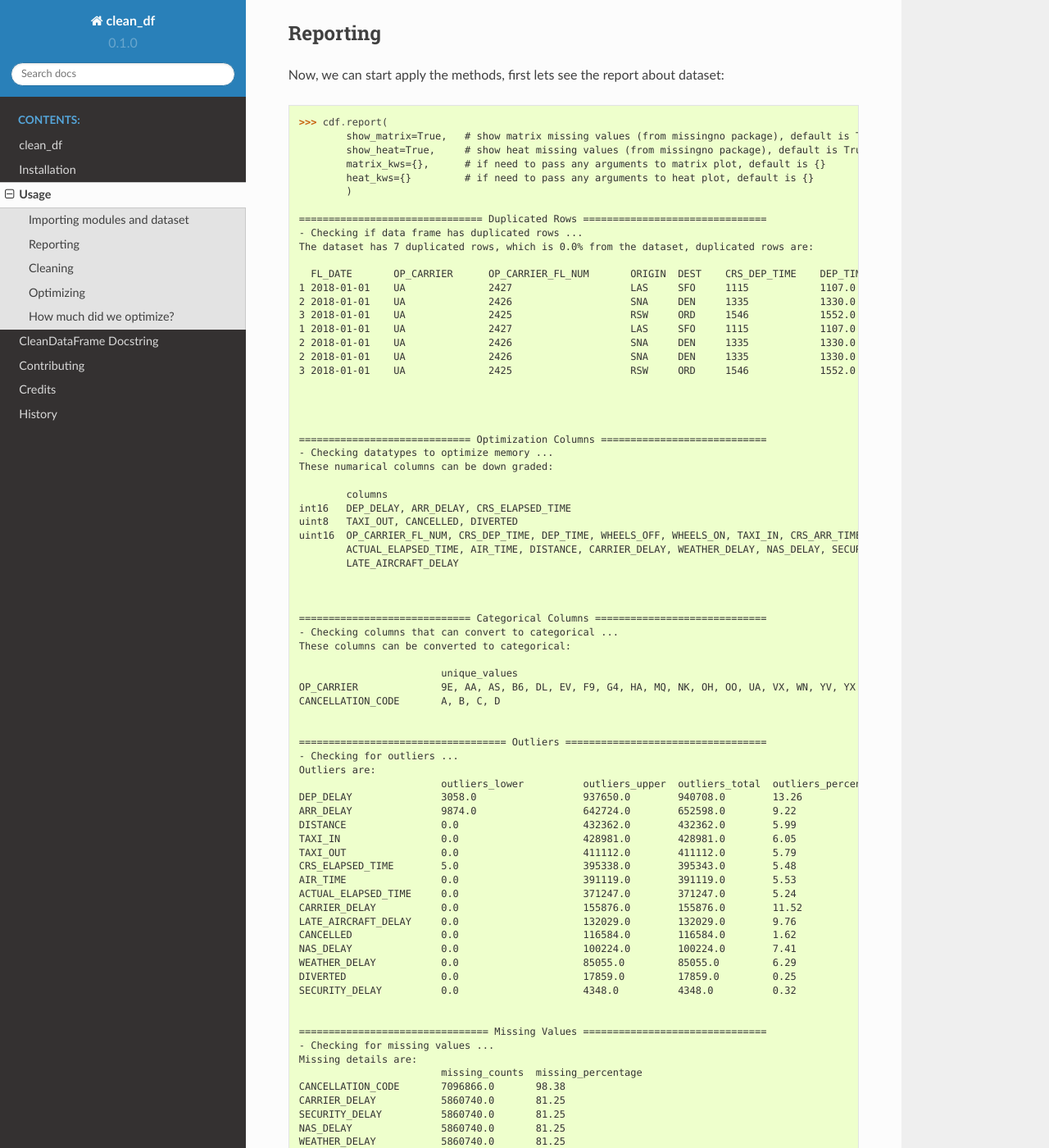
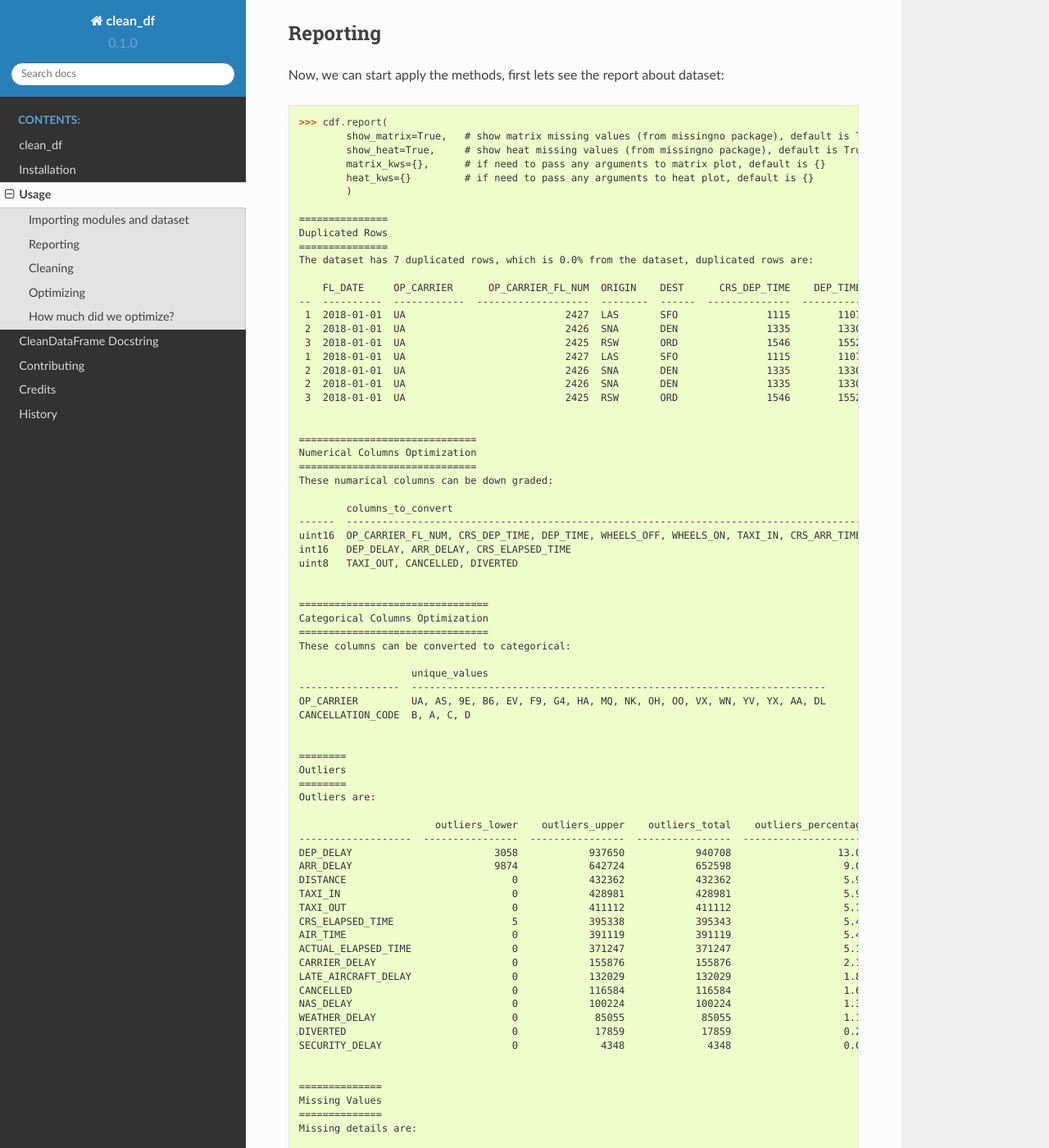
Before and after one commit to NaelAqel/clean_df, a Sphinx documentation site: the page built from docs/usage.rst, in a window 1280 px wide and 1400 px high, scrolled down 1350 px. Shown: the whole window at 82% size. Built offline with Sphinx 7.4.7 and the Read the Docs theme 2.0.0, drawn with Linux system fonts in a browser that asks for light colours; some of the changed text lies outside the part shown.

Commit message:
release 0.3.0 version
- Improve the performance when calling ``report`` method.
- The ``pytest`` now is including the full methods in the module.
- Rectify 'usage' as per the new reporting outputs.

```diff
--- a/docs/usage.rst
+++ b/docs/usage.rst
@@ -79,86 +79,94 @@ Now, we can start apply the methods, first lets see the report about dataset::
                 heat_kws={}         # if need to pass any arguments to heat plot, default is {}
                 )
 
-        =============================== Duplicated Rows ===============================
-        - Checking if data frame has duplicated rows ...
+        ===============
+        Duplicated Rows
+        ===============
         The dataset has 7 duplicated rows, which is 0.0% from the dataset, duplicated rows are:
 
-          FL_DATE 	OP_CARRIER 	OP_CARRIER_FL_NUM 	ORIGIN 	DEST 	CRS_DEP_TIME 	DEP_TIME 	DEP_DELAY 	TAXI_OUT 	WHEELS_OFF 	... 	CRS_ELAPSED_TIME 	ACTUAL_ELAPSED_TIME 	AIR_TIME 	DISTANCE 	CARRIER_DELAY 	WEATHER_DELAY 	NAS_DELAY 	SECURITY_DELAY 	LATE_AIRCRAFT_DELAY 	Unnamed: 27
-        1 2018-01-01 	UA 	        2427 	                LAS 	SFO 	1115     	1107.0 	        -8.0     	11.0     	1118.0   	... 	99.0            	83.0 	                65.0 	        414.0 	        NaN 	        NaN 	        NaN 	        NaN 	        NaN 	                NaN
-        2 2018-01-01 	UA       	2426 	                SNA 	DEN 	1335 	        1330.0   	-5.0 	        15.0 	        1345.0 	        ... 	134.0 	                126.0    	        106.0    	846.0    	NaN      	NaN      	NaN      	NaN      	NaN      	        NaN
-        3 2018-01-01 	UA 	        2425 	                RSW 	ORD 	1546    	1552.0 	        6.0      	19.0     	1611.0   	... 	190.0            	182.0 	                157.0 	        1120.0 	        NaN 	        NaN 	        NaN 	        NaN 	        NaN 	                NaN
-        1 2018-01-01 	UA       	2427    	        LAS 	SFO 	1115 	        1107.0   	-8.0 	        11.0 	        1118.0 	        ... 	99.0 	                83.0 	                65.0     	414.0    	NaN      	NaN      	NaN      	NaN      	NaN              	NaN
-        2 2018-01-01 	UA 	        2426    	        SNA 	DEN 	1335     	1330.0 	        -5.0     	15.0     	1345.0  	... 	134.0            	126.0    	        106.0 	        846.0 	        NaN 	        NaN 	        NaN 	        NaN 	        NaN      	        NaN
-        2 2018-01-01 	UA      	2426            	SNA 	DEN 	1335 	        1330.0   	-5.0 	        15.0 	        1345.0 	        ... 	134.0    	        126.0 	                106.0    	846.0    	NaN      	NaN      	NaN      	NaN      	NaN              	NaN
-        3 2018-01-01 	UA 	        2425 	                RSW 	ORD 	1546 	        1552.0 	        6.0 	        19.0    	1611.0  	... 	190.0 	                182.0   	        157.0 	        1120.0 	        NaN 	        NaN 	        NaN 	        NaN 	        NaN 	                NaN
+            FL_DATE     OP_CARRIER      OP_CARRIER_FL_NUM  ORIGIN    DEST      CRS_DEP_TIME    DEP_TIME    DEP_DELAY    TAXI_OUT    WHEELS_OFF    WHEELS_ON    TAXI_IN    CRS_ARR_TIME    ARR_TIME    ARR_DELAY    CANCELLED    CANCELLATION_CODE    DIVERTED    CRS_ELAPSED_TIME    ACTUAL_ELAPSED_TIME    AIR_TIME    DISTANCE    CARRIER_DELAY    WEATHER_DELAY    NAS_DELAY    SECURITY_DELAY    LATE_AIRCRAFT_DELAY
+        --  ----------  ------------  -------------------  --------  ------  --------------  ----------  -----------  ----------  ------------  -----------  ---------  --------------  ----------  -----------  -----------  -------------------  ----------  ------------------  ---------------------  ----------  ----------  ---------------  ---------------  -----------  ----------------  ---------------------
+         1  2018-01-01  UA                           2427  LAS       SFO               1115        1107           -8          11          1118         1223          7            1254        1230          -24            0                  nan           0                  99                     83          65         414              nan              nan          nan               nan                    nan
+         2  2018-01-01  UA                           2426  SNA       DEN               1335        1330           -5          15          1345         1631          5            1649        1636          -13            0                  nan           0                 134                    126         106         846              nan              nan          nan               nan                    nan
+         3  2018-01-01  UA                           2425  RSW       ORD               1546        1552            6          19          1611         1748          6            1756        1754           -2            0                  nan           0                 190                    182         157        1120              nan              nan          nan               nan                    nan
+         1  2018-01-01  UA                           2427  LAS       SFO               1115        1107           -8          11          1118         1223          7            1254        1230          -24            0                  nan           0                  99                     83          65         414              nan              nan          nan               nan                    nan
+         2  2018-01-01  UA                           2426  SNA       DEN               1335        1330           -5          15          1345         1631          5            1649        1636          -13            0                  nan           0                 134                    126         106         846              nan              nan          nan               nan                    nan
+         2  2018-01-01  UA                           2426  SNA       DEN               1335        1330           -5          15          1345         1631          5            1649        1636          -13            0                  nan           0                 134                    126         106         846              nan              nan          nan               nan                    nan
+         3  2018-01-01  UA                           2425  RSW       ORD               1546        1552            6          19          1611         1748          6            1756        1754           -2            0                  nan           0                 190                    182         157        1120              nan              nan          nan               nan                    nan
 
 
+        ==============================
+        Numerical Columns Optimization
+        ==============================
+        These numarical columns can be down graded:
+
+                columns_to_convert
+        ------  ------------------------------------------------------------------------------------------------------------------------------------------------------------------------------------------------------------------------
+        uint16  OP_CARRIER_FL_NUM, CRS_DEP_TIME, DEP_TIME, WHEELS_OFF, WHEELS_ON, TAXI_IN, CRS_ARR_TIME, ARR_TIME, ACTUAL_ELAPSED_TIME, AIR_TIME, DISTANCE, CARRIER_DELAY, WEATHER_DELAY, NAS_DELAY, SECURITY_DELAY, LATE_AIRCRAFT_DELAY
+        int16   DEP_DELAY, ARR_DELAY, CRS_ELAPSED_TIME
+        uint8   TAXI_OUT, CANCELLED, DIVERTED
 
 
-        ============================= Optimization Columns ============================
-        - Checking datatypes to optimize memory ...
-        These numarical columns can be down graded:
+        ================================
+        Categorical Columns Optimization
+        ================================
+        These columns can be converted to categorical:
 
-                columns
-        int16 	DEP_DELAY, ARR_DELAY, CRS_ELAPSED_TIME
-        uint8 	TAXI_OUT, CANCELLED, DIVERTED
-        uint16 	OP_CARRIER_FL_NUM, CRS_DEP_TIME, DEP_TIME, WHEELS_OFF, WHEELS_ON, TAXI_IN, CRS_ARR_TIME, ARR_TIME,
-                ACTUAL_ELAPSED_TIME, AIR_TIME, DISTANCE, CARRIER_DELAY, WEATHER_DELAY, NAS_DELAY, SECURITY_DELAY,
-                LATE_AIRCRAFT_DELAY
+                           unique_values
+        -----------------  ----------------------------------------------------------------------
+        OP_CARRIER         UA, AS, 9E, B6, EV, F9, G4, HA, MQ, NK, OH, OO, VX, WN, YV, YX, AA, DL
+        CANCELLATION_CODE  B, A, C, D
 
 
+        ========
+        Outliers
+        ========
+        Outliers are:
 
-        ============================= Categorical Columns =============================
-        - Checking columns that can convert to categorical ...
-        These columns can be converted to categorical:
-
-                                unique_values
-        OP_CARRIER 	        9E, AA, AS, B6, DL, EV, F9, G4, HA, MQ, NK, OH, OO, UA, VX, WN, YV, YX
-        CANCELLATION_CODE 	A, B, C, D
+                               outliers_lower    outliers_upper    outliers_total    outliers_percentage
+        -------------------  ----------------  ----------------  ----------------  ---------------------
+        DEP_DELAY                        3058            937650            940708                  13.04
+        ARR_DELAY                        9874            642724            652598                   9.05
+        DISTANCE                            0            432362            432362                   5.99
+        TAXI_IN                             0            428981            428981                   5.95
+        TAXI_OUT                            0            411112            411112                   5.7
+        CRS_ELAPSED_TIME                    5            395338            395343                   5.48
+        AIR_TIME                            0            391119            391119                   5.42
+        ACTUAL_ELAPSED_TIME                 0            371247            371247                   5.15
+        CARRIER_DELAY                       0            155876            155876                   2.16
+        LATE_AIRCRAFT_DELAY                 0            132029            132029                   1.83
+        CANCELLED                           0            116584            116584                   1.62
+        NAS_DELAY                           0            100224            100224                   1.39
+        WEATHER_DELAY                       0             85055             85055                   1.18
+        DIVERTED                            0             17859             17859                   0.25
+        SECURITY_DELAY                      0              4348              4348                   0.06
 
 
-        =================================== Outliers ==================================
-        - Checking for outliers ...
-        Outliers are:
-                                outliers_lower 	        outliers_upper 	outliers_total 	outliers_percentage
-        DEP_DELAY        	3058.0     	        937650.0   	940708.0        13.26
-        ARR_DELAY 	        9874.0     	        642724.0        652598.0  	9.22
-        DISTANCE         	0.0                	432362.0  	432362.0        5.99
-        TAXI_IN 	        0.0 	                428981.0        428981.0   	6.05
-        TAXI_OUT         	0.0               	411112.0  	411112.0        5.79
-        CRS_ELAPSED_TIME 	5.0 	                395338.0        395343.0  	5.48
-        AIR_TIME 	        0.0       	        391119.0  	391119.0        5.53
-        ACTUAL_ELAPSED_TIME 	0.0        	        371247.0        371247.0  	5.24
-        CARRIER_DELAY 	        0.0               	155876.0  	155876.0        11.52
-        LATE_AIRCRAFT_DELAY 	0.0 	                132029.0        132029.0  	9.76
-        CANCELLED        	0.0                    	116584.0  	116584.0        1.62
-        NAS_DELAY 	        0.0 	                100224.0        100224.0  	7.41
-        WEATHER_DELAY    	0.0              	85055.0   	85055.0	        6.29
-        DIVERTED 	        0.0 	                17859.0	        17859.0    	0.25
-        SECURITY_DELAY 	        0.0       	        4348.0 	        4348.0 	        0.32
+        ==============
+        Missing Values
+        ==============
+        Missing details are:
 
+                               missing_counts    missing_percentage
+        -------------------  ----------------  --------------------
+        CANCELLATION_CODE         7.09687e+06                 98.38
+        CARRIER_DELAY             5.86074e+06                 81.25
+        WEATHER_DELAY             5.86074e+06                 81.25
+        NAS_DELAY                 5.86074e+06                 81.25
+        SECURITY_DELAY            5.86074e+06                 81.25
+        LATE_AIRCRAFT_DELAY       5.86074e+06                 81.25
+        ARR_DELAY            137040                            1.9
+        ACTUAL_ELAPSED_TIME  134442                            1.86
+        AIR_TIME             134442                            1.86
+        WHEELS_ON            119246                            1.65
+        TAXI_IN              119246                            1.65
+        ARR_TIME             119245                            1.65
+        DEP_DELAY            117234                            1.63
+        TAXI_OUT             115830                            1.61
+        WHEELS_OFF           115829                            1.61
+        DEP_TIME             112317                            1.56
+        CRS_ELAPSED_TIME         10                            0
 
-        ================================ Missing Values ===============================
-        - Checking for missing values ...
-        Missing details are:
-                                missing_counts 	missing_percentage
-        CANCELLATION_CODE 	7096866.0 	98.38
-        CARRIER_DELAY    	5860740.0 	81.25
-        SECURITY_DELAY 	        5860740.0 	81.25
-        NAS_DELAY        	5860740.0 	81.25
-        WEATHER_DELAY 	        5860740.0 	81.25
-        LATE_AIRCRAFT_DELAY 	5860740.0 	81.25
-        ARR_DELAY        	137040.0   	1.90
-        ACTUAL_ELAPSED_TIME 	134442.0        1.86
-        AIR_TIME         	134442.0   	1.86
-        TAXI_IN 	        119246.0        1.65
-        WHEELS_ON        	119246.0  	1.65
-        ARR_TIME 	        119245.0        1.65
-        DEP_DELAY       	117234.0  	1.63
-        TAXI_OUT 	        115830.0        1.61
-        WHEELS_OFF      	115829.0  	1.61
-        DEP_TIME 	        112317.0        1.56
-        CRS_ELAPSED_TIME 	10.0 	        0.00
 
 .. image:: 1.png
 .. image:: 2.png
@@ -184,48 +192,55 @@ To clean the dataframe (remove missing, unique value columns and duplication)::
         >>> cdf.report()                   # to see the changes
 
 
-        =============================== Duplicated Rows ===============================
-        - Checking if data frame has duplicated rows ... No duplications.
+        ===============
+        Duplicated Rows
+        ===============
+        No duplicated rows.
 
 
-        ============================= Optimization Columns ============================
-        - Checking datatypes to optimize memory ...
+        ==============================
+        Numerical Columns Optimization
+        ==============================
         These numarical columns can be down graded:
 
-                columns
-        int16 	DEP_DELAY, ARR_DELAY, CRS_ELAPSED_TIME
-        uint8 	TAXI_OUT, CANCELLED, DIVERTED
-        uint16 	OP_CARRIER_FL_NUM, CRS_DEP_TIME, DEP_TIME, WHEELS_OFF, WHEELS_ON, TAXI_IN, CRS_ARR_TIME, ARR_TIME,
-                ACTUAL_ELAPSED_TIME, AIR_TIME, DISTANCE
+                columns_to_convert
+        ------  ------------------------------------------------------------------------------------------------------------------------------------------
+        uint16  OP_CARRIER_FL_NUM, CRS_DEP_TIME, DEP_TIME, WHEELS_OFF, WHEELS_ON, TAXI_IN, CRS_ARR_TIME, ARR_TIME, ACTUAL_ELAPSED_TIME, AIR_TIME, DISTANCE
+        int16   DEP_DELAY, ARR_DELAY, CRS_ELAPSED_TIME
+        uint8   TAXI_OUT, CANCELLED, DIVERTED
 
 
-        ============================= Categorical Columns =============================
-        - Checking columns that can convert to categorical ...
+        ================================
+        Categorical Columns Optimization
+        ================================
         These columns can be converted to categorical:
 
-                        unique_values
-        OP_CARRIER 	9E, AA, AS, B6, DL, EV, F9, G4, HA, MQ, NK, OH, OO, UA, VX, WN, YV, YX
+                    unique_values
+        ----------  ----------------------------------------------------------------------
+        OP_CARRIER  UA, AS, 9E, B6, EV, F9, G4, HA, MQ, NK, OH, OO, VX, WN, YV, YX, AA, DL
 
 
-
-        =================================== Outliers ==================================
-        - Checking for outliers ...
+        ========
+        Outliers
+        ========
         Outliers are:
 
-                                outliers_lower 	        outliers_upper 	outliers_total 	outliers_percentage
-        DEP_DELAY 	        3048.0           	931179.0 	934227.0 	13.21
-        ARR_DELAY        	9869.0 	                642674.0 	652543.0 	9.23
-        DISTANCE 	        0.0              	427251.0 	427251.0 	6.04
-        TAXI_IN          	0.0              	426694.0 	426694.0 	6.03
-        TAXI_OUT 	        0.0             	408062.0 	408062.0 	5.77
-        AIR_TIME 	        0.0 	                391119.0 	391119.0 	5.53
-        CRS_ELAPSED_TIME 	1.0             	390605.0 	390606.0 	5.52
-        ACTUAL_ELAPSED_TIME 	0.0 	                371246.0 	371246.0 	5.25
+                               outliers_lower    outliers_upper    outliers_total    outliers_percentage
+        -------------------  ----------------  ----------------  ----------------  ---------------------
+        DEP_DELAY                        3048            931179            934227                  13.21
+        ARR_DELAY                        9869            642674            652543                   9.23
+        DISTANCE                            0            427251            427251                   6.04
+        TAXI_IN                             0            426694            426694                   6.03
+        TAXI_OUT                            0            408062            408062                   5.77
+        AIR_TIME                            0            391119            391119                   5.53
+        CRS_ELAPSED_TIME                    1            390605            390606                   5.52
+        ACTUAL_ELAPSED_TIME                 0            371246            371246                   5.25
 
 
-
-        ================================ Missing Values ===============================
-        - Checking for missing values ... No missing values.
+        ==============
+        Missing Values
+        ==============
+        No missing values.
 
 
 Optimizing
@@ -235,39 +250,46 @@ To optimize the dataframe (convert datatypes)::
         >>> cdf.optimize()
         >>> cdf.report()                # to see the changes after optimization
 
-        ============================= Unique Value Columns ============================
-        - Checking if any column has a unique value ... No columns founded.
-
-        =============================== Duplicated Rows ===============================
-        - Checking if data frame has duplicated rows ... No duplications.
+        ===============
+        Duplicated Rows
+        ===============
+        No duplicated rows.
 
 
-        ============================= Optimization Columns ============================
-        - Checking datatypes to optimize memory ... No columns to optimize.
+        ==============================
+        Numerical Columns Optimization
+        ==============================
+        No numerical columns to optimize.
 
 
-        ============================= Categorical Columns =============================
-        - Checking columns that can convert to categorical ... No columns to optimize.
+        ================================
+        Categorical Columns Optimization
+        ================================
+        No columns to optimize.
 
 
-        =================================== Outliers ==================================
-        - Checking for outliers ...
+        ========
+        Outliers
+        ========
         Outliers are:
 
-                                outliers_lower 	        outliers_upper 	outliers_total 	outliers_percentage
-        DEP_DELAY 	        3048.0           	931179.0 	934227.0 	13.21
-        ARR_DELAY        	9869.0 	                642674.0 	652543.0 	9.23
-        DISTANCE 	        0.0              	427251.0 	427251.0 	6.04
-        TAXI_IN          	0.0              	426694.0 	426694.0 	6.03
-        TAXI_OUT 	        0.0             	408062.0 	408062.0 	5.77
-        AIR_TIME 	        0.0 	                391119.0 	391119.0 	5.53
-        CRS_ELAPSED_TIME 	1.0             	390605.0 	390606.0 	5.52
-        ACTUAL_ELAPSED_TIME 	0.0 	                371246.0 	371246.0 	5.25
+                               outliers_lower    outliers_upper    outliers_total    outliers_percentage
+        -------------------  ----------------  ----------------  ----------------  ---------------------
+        DEP_DELAY                        3048            931179            934227                  13.21
+        ARR_DELAY                        9869            642674            652543                   9.23
+        DISTANCE                            0            427251            427251                   6.04
+        TAXI_IN                             0            426694            426694                   6.03
+        TAXI_OUT                            0            408062            408062                   5.77
+        AIR_TIME                            0            391119            391119                   5.53
+        CRS_ELAPSED_TIME                    1            390605            390606                   5.52
+        ACTUAL_ELAPSED_TIME                 0            371246            371246                   5.25
 
 
+        ==============
+        Missing Values
+        ==============
+        No missing values.
 
-        ================================ Missing Values ===============================
-        - Checking for missing values ... No missing values.
 
 All is clear now, only we can see the outliers, the actions required with outliers is out of this module scope.
 
--- a/setup.py
+++ b/setup.py
@@ -50,6 +50,6 @@ setup(
     test_suite='tests',
     tests_require=test_requirements,
     url='https://github.com/naelaqel/clean_df',
-    version='0.2.3',
+    version='0.3.0',
     zip_safe=False,
 )
```
Also changed, not shown: other parts of docs/usage.rst (+1 -1 lines), HISTORY.rst (+6 -1 lines), docs/1.png, docs/2.png.
